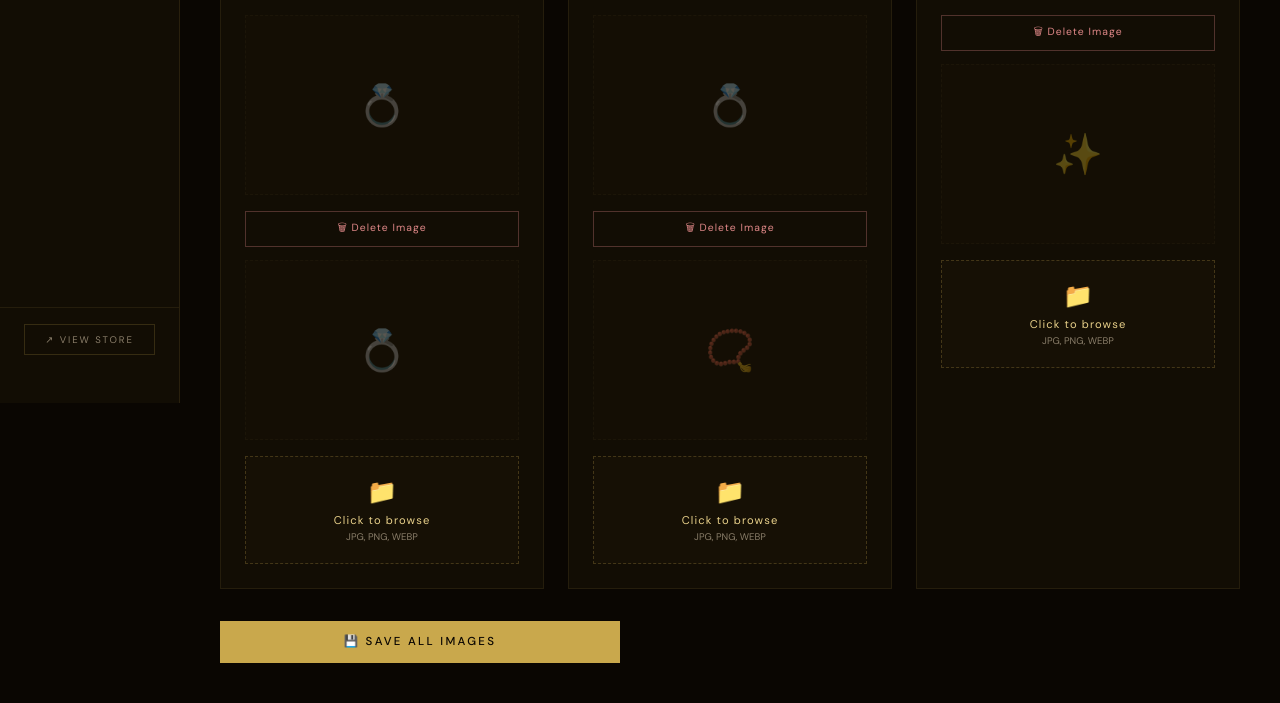
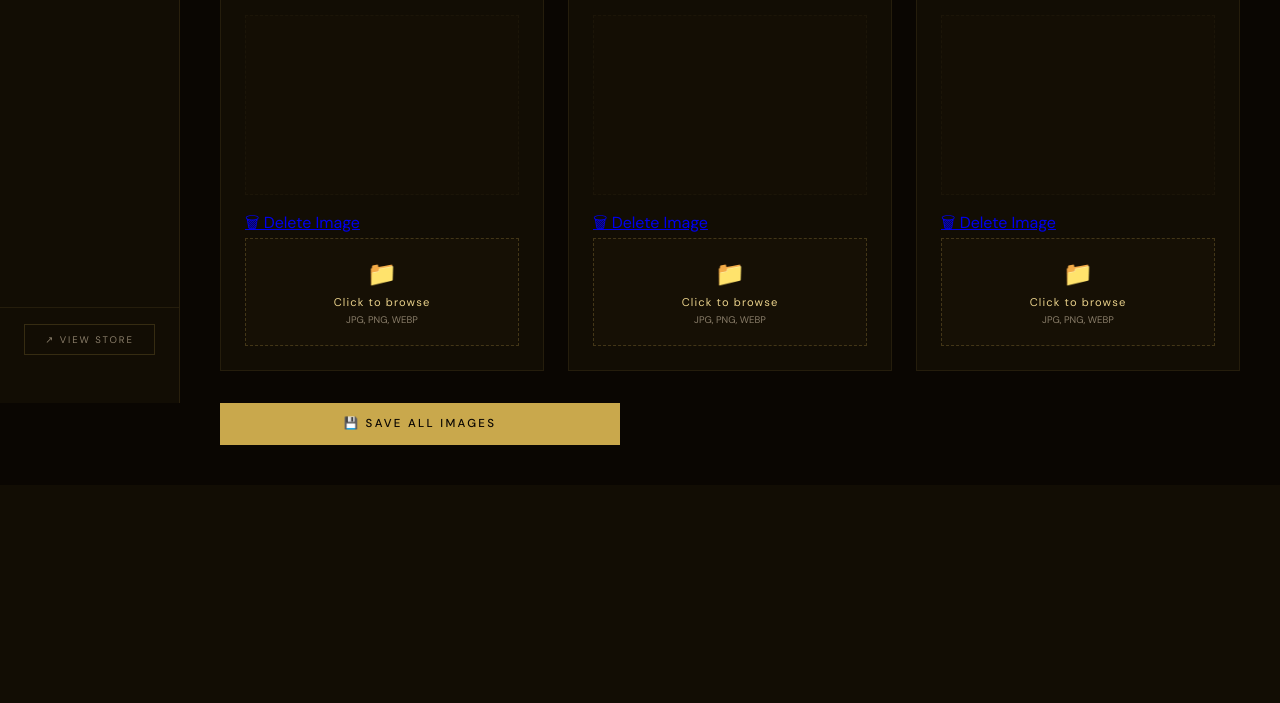
Before and after one commit to Malik-Mannan/AuonJewels, a Flask app: page /admin/story-images in a window 1280 px wide. Shown: the part 397-1100 px from the top of the page. After the commit the page ends 842 px from the top, so only its background shows below. Run offline with Flask 3, Linux system fonts and the light colour scheme; the visitor is signed in with stand-in values (Sample User, id 1).

Commit message:
add delete button story images

```diff
--- a/templates/admin/story_images.html
+++ b/templates/admin/story_images.html
@@ -92,14 +92,9 @@
         <div class="card-title">Earrings</div>
         <div class="card-sub">Section 01</div>
         <img src="/static/images/earrings-story.jpg" class="current-img"
-     onerror="this.style.display='none';this.nextElementSibling.style.display='flex';">
-<div class="no-img">💍</div>
-<a href="/admin/story-images/delete/earrings"
-   onclick="return confirm('Delete earrings image?')"
-   style="display:block;text-align:center;padding:.5rem;margin-bottom:.8rem;font-size:.65rem;letter-spacing:.1em;color:#e08888;border:1px solid rgba(224,136,136,.3);text-decoration:none;">
-  🗑 Delete Image
-</a>
-        <div class="no-img">💍</div>
+             onerror="this.style.display='none';this.nextElementSibling.style.display='flex';">
+        <div class="no-img"></div>
+        <a href="/admin/story-images/delete/earrings" onclick="return confirm('Delete earrings image?')" class="btn-delete">🗑 Delete Image</a>
         <img id="prev-earrings" class="preview-img" alt=""/>
         <div class="upload-box" onclick="document.getElementById('inp-earrings').click()">
           <div class="upload-icon">📁</div>
@@ -115,14 +110,11 @@
         <div class="card-title">Necklaces</div>
         <div class="card-sub">Section 02</div>
         <img src="/static/images/necklaces-story.jpg" class="current-img"
-     onerror="this.style.display='none';this.nextElementSibling.style.display='flex';">
-<div class="no-img">💍</div>
-<a href="/admin/story-images/delete/necklaces"
-   onclick="return confirm('Delete necklaces image?')")"
-   style="display:block;text-align:center;padding:.5rem;margin-bottom:.8rem;font-size:.65rem;letter-spacing:.1em;color:#e08888;border:1px solid rgba(224,136,136,.3);text-decoration:none;">
-  🗑 Delete Image
-</a>
-        <div class="no-img">📿</div>
+             onerror="this.style.display='none';this.nextElementSibling.style.display='flex';">
+        <div class="no-img"></div>
+        <a href="/admin/story-images/delete/necklaces"
+           onclick="return confirm('Delete necklaces image?')"
+           class="btn-delete">🗑 Delete Image</a>
         <img id="prev-necklaces" class="preview-img" alt=""/>
         <div class="upload-box" onclick="document.getElementById('inp-necklaces').click()">
           <div class="upload-icon">📁</div>
@@ -138,14 +130,10 @@
         <div class="card-title">Bracelets</div>
         <div class="card-sub">Section 03</div>
         <img src="/static/images/bracelets-story.jpg" class="current-img"
-     onerror="this.style.display='none';this.nextElementSibling.style.display='flex';">
-<a href="/admin/story-images/delete/bracelets"
-   onclick="return confirm('Delete bracelets image?')""
-   onclick="return confirm('Delete earrings image?')"
-   style="display:block;text-align:center;padding:.5rem;margin-bottom:.8rem;font-size:.65rem;letter-spacing:.1em;color:#e08888;border:1px solid rgba(224,136,136,.3);text-decoration:none;">
-  🗑 Delete Image
-</a>
-        <div class="no-img">✨</div>
+             onerror="this.style.display='none';this.nextElementSibling.style.display='flex';">
+
+        <div class="no-img"></div>
+        <a href="/admin/story-images/delete/bracelets" onclick="return confirm('Delete bracelets image?')" class="btn-delete">🗑 Delete Image</a>
         <img id="prev-bracelets" class="preview-img" alt=""/>
         <div class="upload-box" onclick="document.getElementById('inp-bracelets').click()">
           <div class="upload-icon">📁</div>
```
Also changed, not shown: app.py (line endings or trailing spaces).
